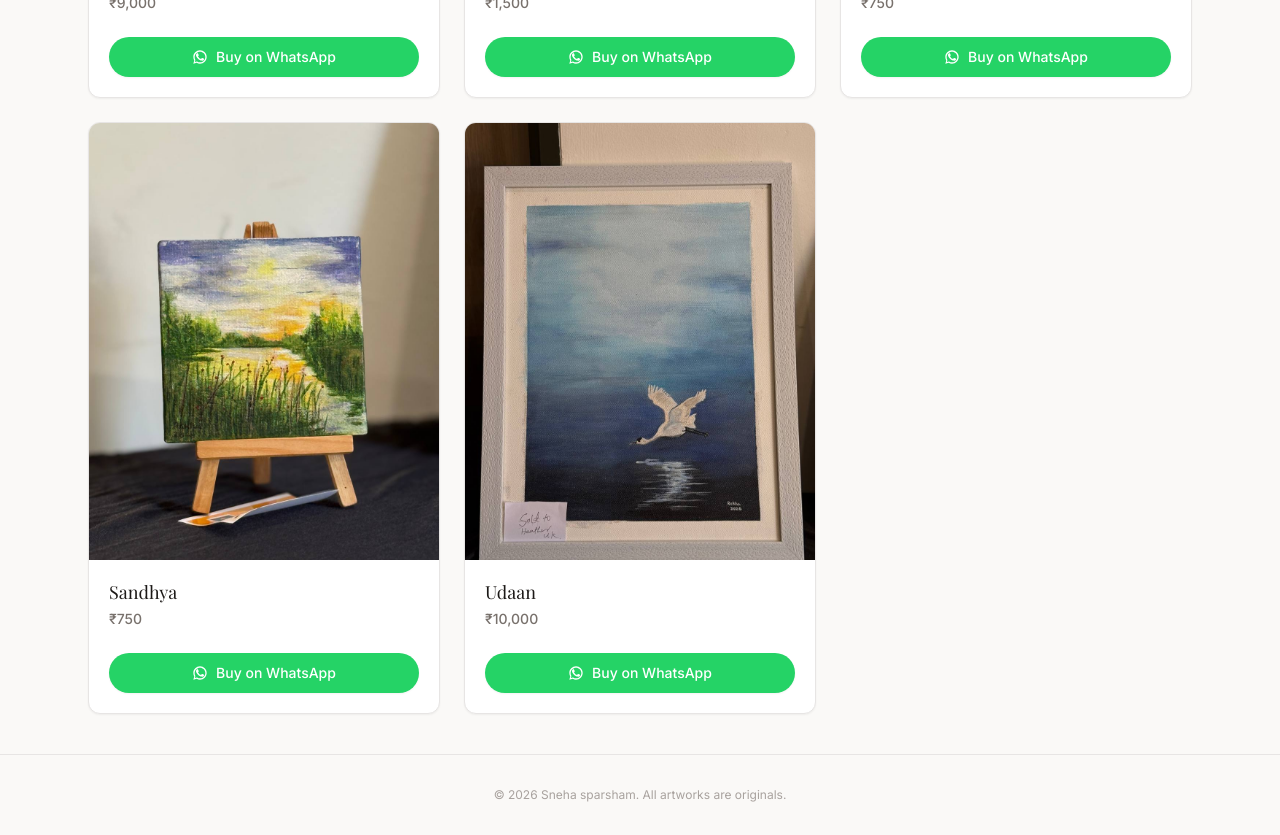
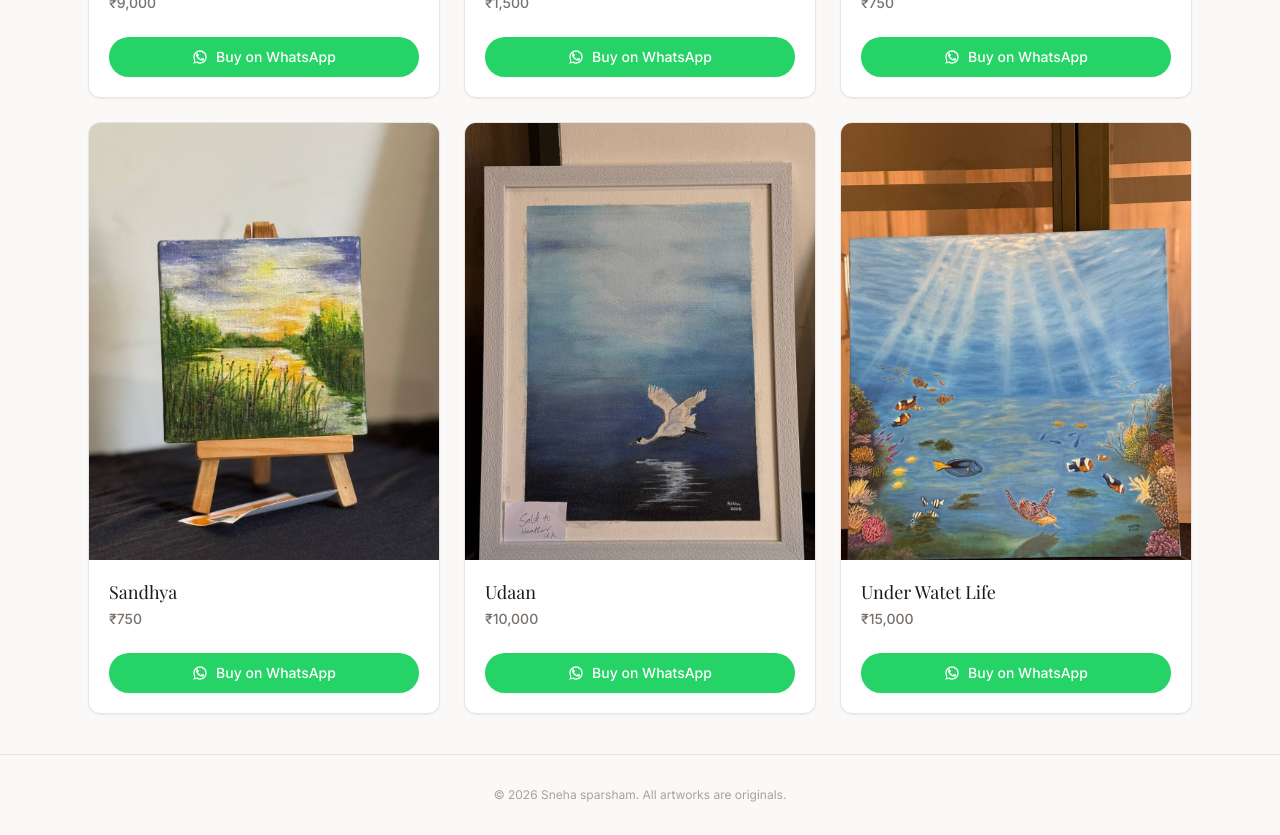
Before and after one commit to jasilmohmd/Art-catalogue, a Next.js app: page / in a window 1280 px wide. Shown: the part 2680-3515 px from the top of the page. Built offline with nearby package versions, Linux system fonts and the light colour scheme; a web font is replaced by a local one.

Commit message:
feat: add Under Watet Life artwork

```diff
--- a/data/artworks.ts
+++ b/data/artworks.ts
@@ -86,4 +86,11 @@ export const artworks: Artwork[] = [
     image: "/artworks/udaan-10000.jpg",
     available: true,
   },
+  {
+    id: "under-watet-life",
+    name: "Under Watet Life",
+    price: 15000,
+    image: "/artworks/under_watet_life-15000.jpg",
+    available: true,
+  },
 ];
```
Also changed, not shown: public/artworks/under_watet_life-15000.jpg (added).
